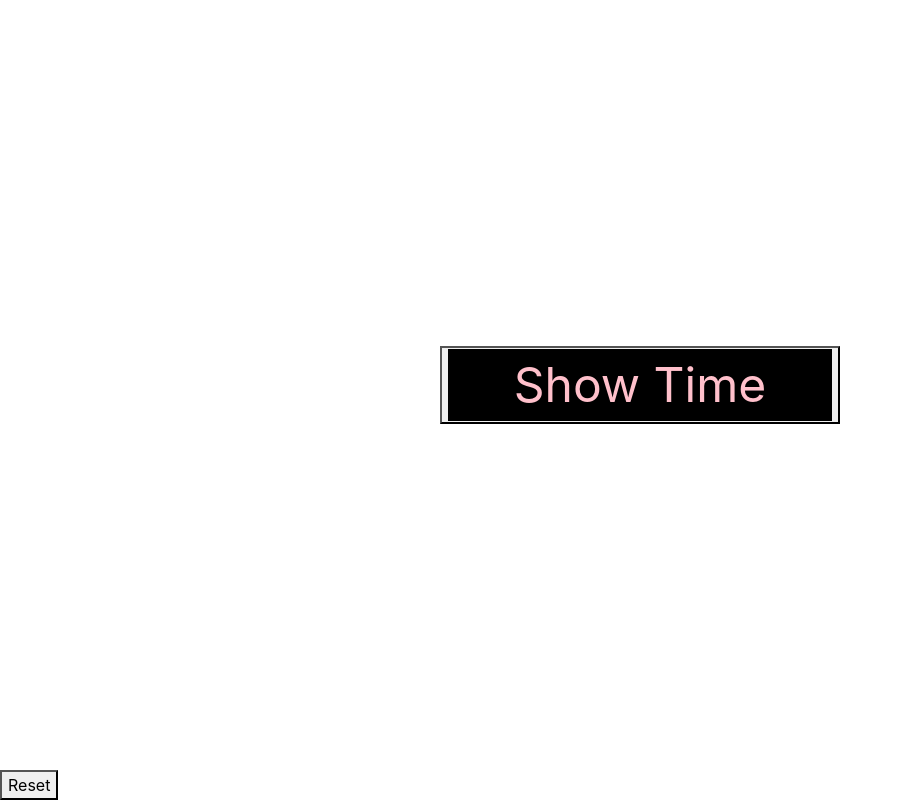
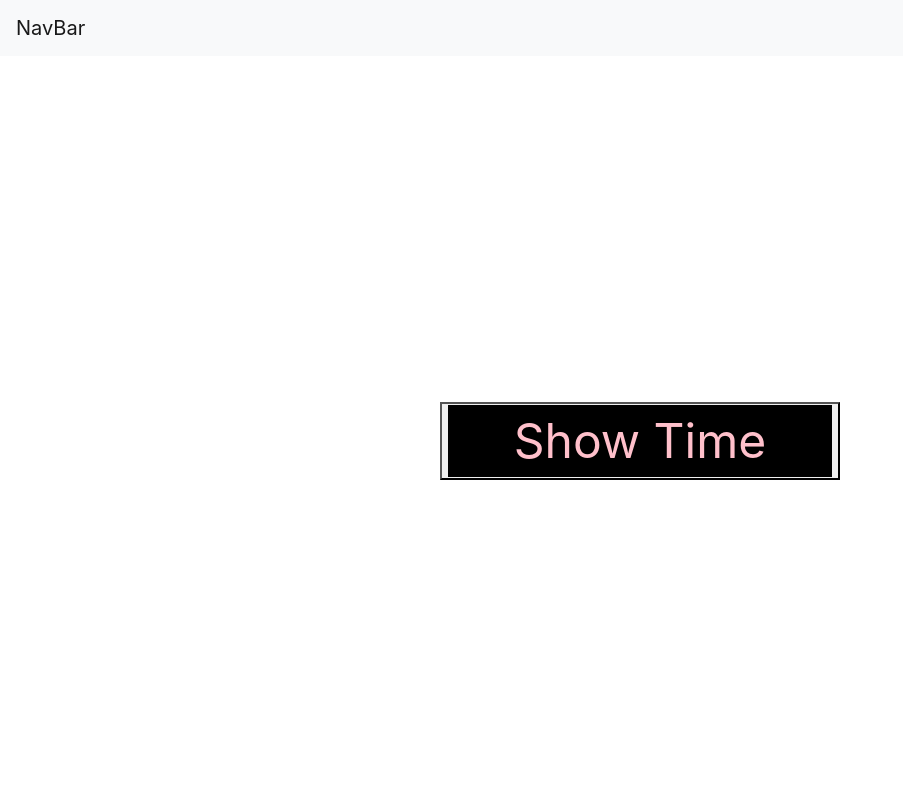
Before and after one commit to ScottGledhill/practice, a React (Create React App) app: page / in a window 1280 px wide. Shown: the top 802 px of the page, without its empty margins (0-903 px from the left). Built offline with nearby package versions, Linux system fonts and the light colour scheme.

Commit message:
component navbar created;

```diff
--- a/src/App.js
+++ b/src/App.js
@@ -2,11 +2,14 @@ import React, { Component } from 'react';
 import './App.css';
 import Clock from './ClockComponents.js/Clock'
 import Counters from './CounterComponents.js/Counters'
+import NavBar from './NavbarComponents.js/Navbar';
 
 class App extends Component {
   render() {
     return (
       <div>
+        <NavBar />
+        <main classname="container"></main>
         <Clock />
         <Counters />
       </div>
--- /dev/null
+++ b/src/NavbarComponents.js/Navbar.js
@@ -0,0 +1,15 @@
+import React, { Component } from 'react';
+
+class NavBar extends Component {
+  render() {
+    return (
+      <nav className="navbar navbar-light bg-light">
+      <a className="navbar-brand" href="#">
+      NavBar
+      </a>
+    </nav>
+    );
+  }
+}
+
+export default NavBar;
```
